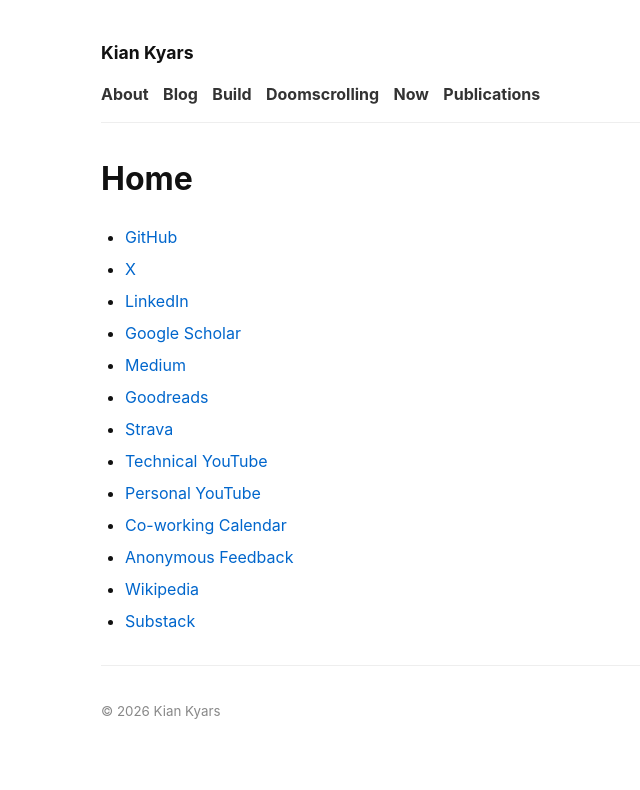
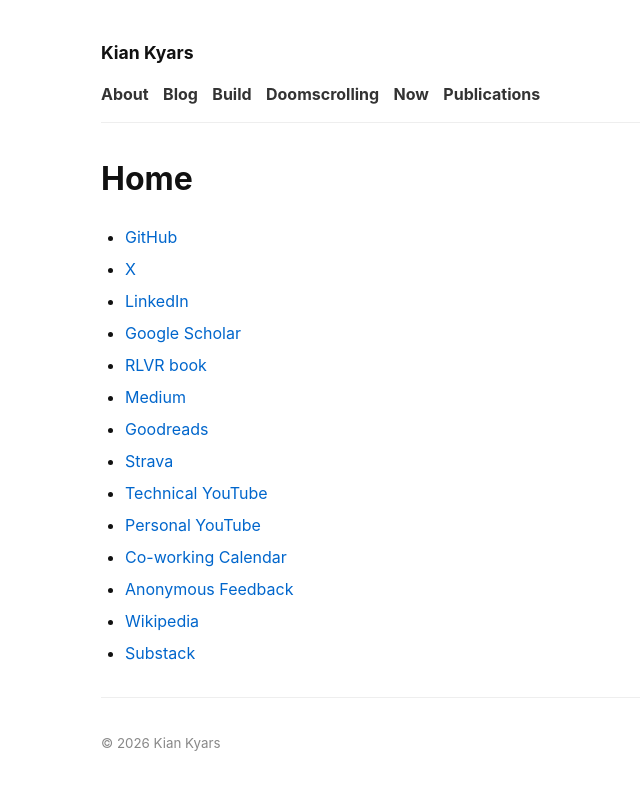
Before and after one commit to kiankyars/kiankyars.github.io, a Jekyll site: the page built from index.md, in a window 1280 px wide. Shown: the top 790 px of the page, without its empty margins (193-833 px from the left). Built offline with Jekyll 4.4.1, drawn with Linux system fonts in a browser that asks for light colours.

Commit message:
Add RLVR textbook link to home and publications pages.
Made-with: Cursor

```diff
--- a/index.md
+++ b/index.md
@@ -7,6 +7,7 @@ title: Home
 - [X](https://twitter.com/neuralkian)
 - [LinkedIn](https://www.linkedin.com/in/kyars)
 - [Google Scholar](https://scholar.google.com/citations?user=tVqRWjoAAAAJ&hl=en)
+- [RLVR book](https://rlvrbook.com)
 - [Medium](https://medium.com/@kyars)
 - [Goodreads](https://www.goodreads.com/user/show/108079212-kian)
 - [Strava](https://www.strava.com/athletes/kyars)
```
Also changed, not shown: publications.md (+1 -0 lines).
